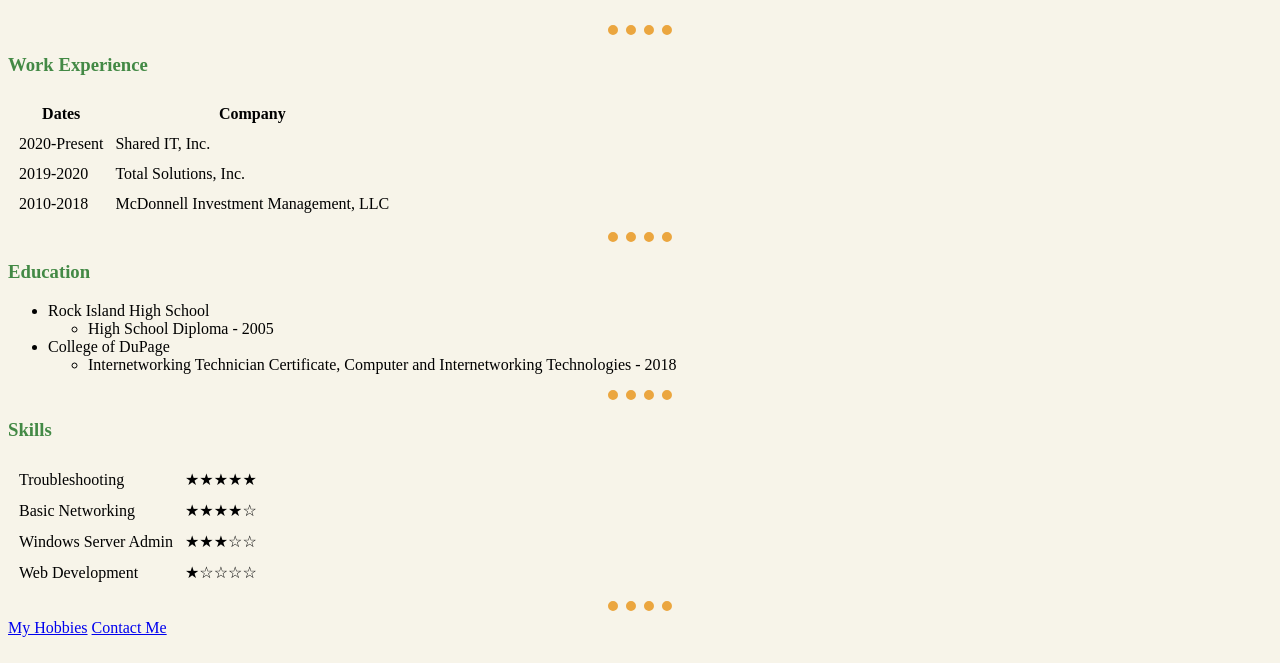
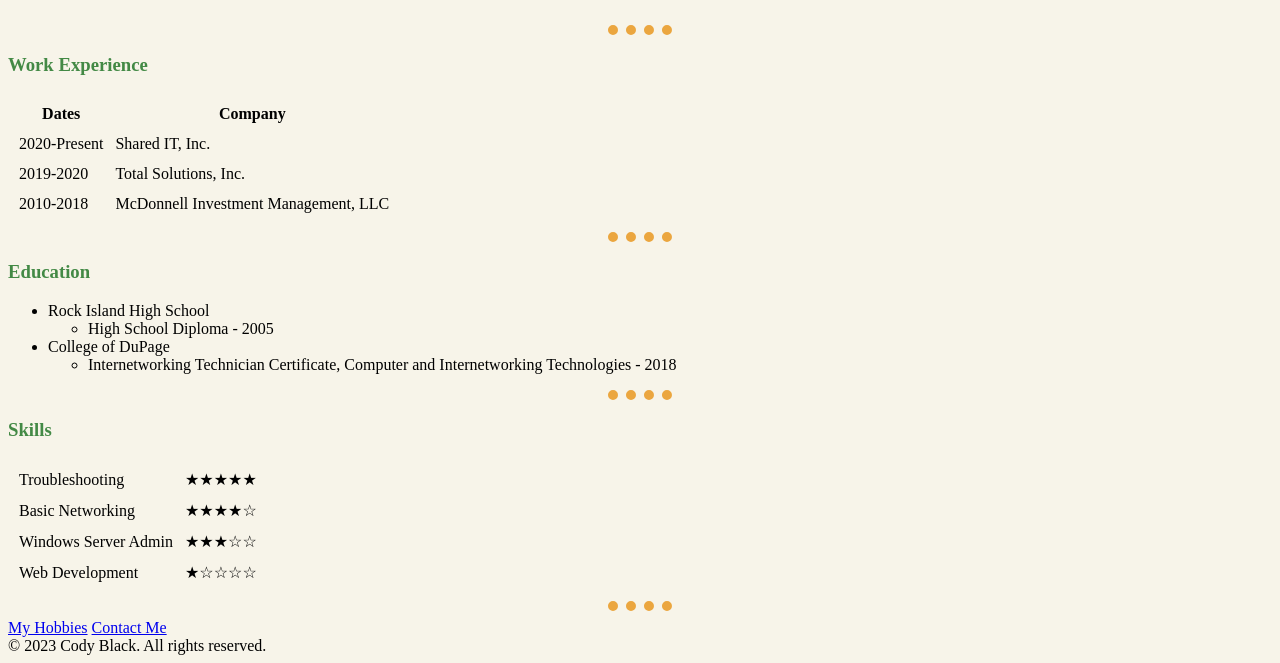
Before and after one commit to Majawat/resume, a plain HTML site: page index.html in a window 1280 px wide. Shown: the part 237-900 px from the top of the page. Drawn offline with Linux system fonts and the light colour scheme.

Commit message:
add footer

```diff
--- a/index.html
+++ b/index.html
@@ -1,6 +1,6 @@
 <!DOCTYPE html>
 <html lang="en" dir="ltr">
-<!-- test commit -->
+
 <head>
   <meta charset="utf-8">
   <title>Cody's Personal Site‽</title>
@@ -21,7 +21,8 @@
       <td>
         <h1>Cody Black</h1>
         <p><em>A generally decent guy, who does techy stuff for a living and hobby stuff for fun.</em></p>
-          <p>I am a Help Desk team lead for <strong><a href="https://www.sharedit.com/">Shared IT</a></strong> based in Bettendorf, Iowa. I model and 3d print objects, homebrew beer, and generally learn how to make things.</p>
+        <p>I am a Help Desk team lead for <strong><a href="https://www.sharedit.com/">Shared IT</a></strong> based in
+          Bettendorf, Iowa. I model and 3d print objects, homebrew beer, and generally learn how to make things.</p>
       </td>
     </tr>
   </table>
@@ -97,7 +98,8 @@
   <hr>
   <a href="hobbies.html">My Hobbies</a>
   <a href="contact.html">Contact Me</a>
-
+  <br>
+  <footer>© 2023 Cody Black. All rights reserved.</footer>
 </body>
 
 </html>
```
Lines whose indentation alone changed are shown as unchanged.
